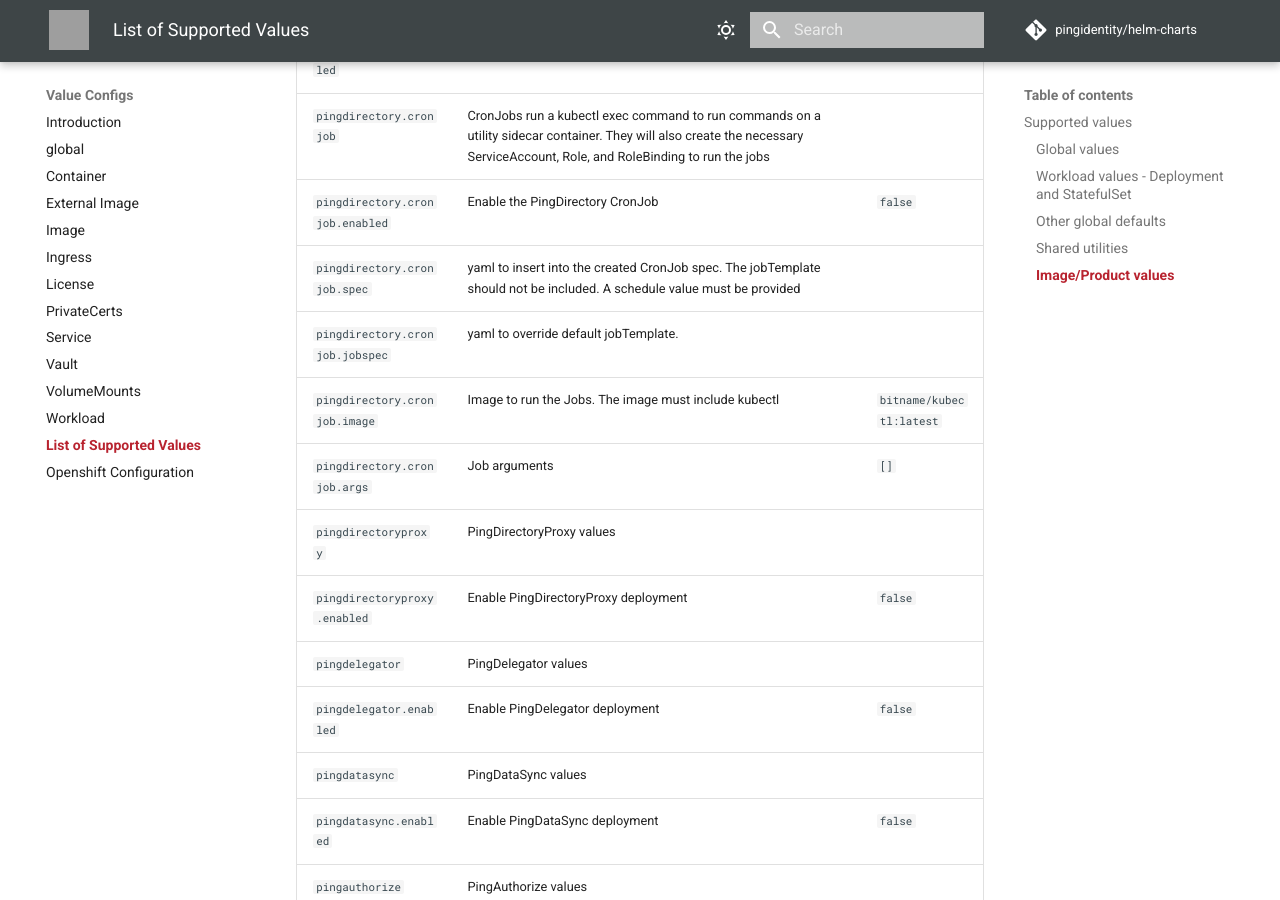
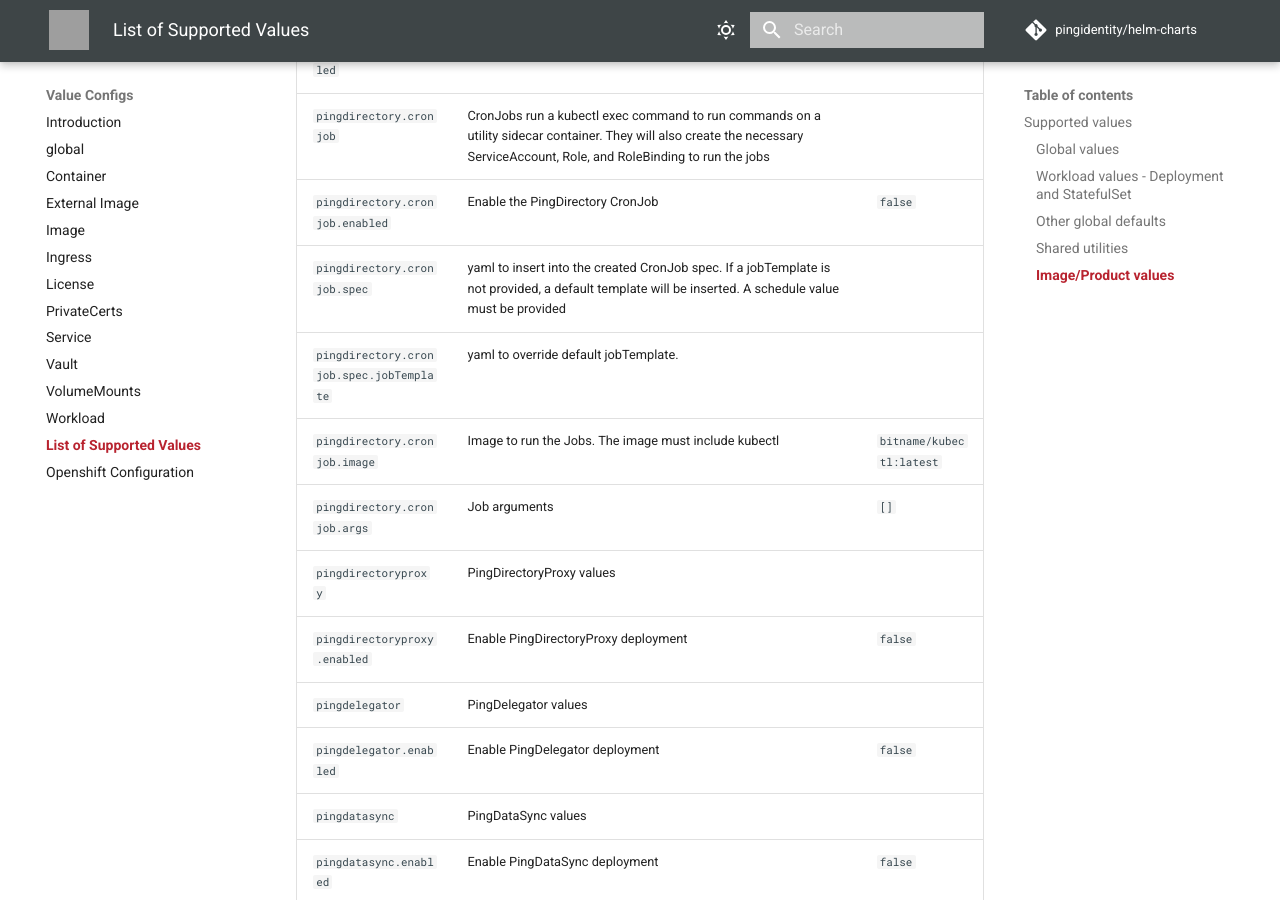
Before and after one commit to pingidentity/helm-charts, an MkDocs documentation site: the page built from docs/config/supported-values.md, in a window 1280 px wide and 900 px high, scrolled down 10515 px. Built offline with MkDocs 1.6.1 and Material for MkDocs 9.7.7, drawn with Linux system fonts in a browser that asks for light colours; comment, search, counter and statistics services are not loaded; grey boxes are pictures that could not be loaded.

Commit message:
update pd cronjob to spec.jobtemplate

```diff
--- a/docs/config/supported-values.md
+++ b/docs/config/supported-values.md
@@ -117,7 +117,7 @@
 
 ### Image/Product values
 | Name                                       | Description                                                                                                                                                                   | Default                  |
-| ------------------------------------------ | ----------------------------------------------------------------------------------------------------------------------------------------------------------------------------- | ------------------------ |
+|--------------------------------------------|-------------------------------------------------------------------------------------------------------------------------------------------------------------------------------| ------------------------ |
 | `ldap-sdk-tools`                           | LDAP SDK tools values                                                                                                                                                         |                          |
 | `ldap-sdk-tools.enabled`                   | Enable LDAP SDK tools deployment                                                                                                                                              | `false`                  |
 | `pingfederate-admin`                       | PingFederate admin values                                                                                                                                                     |                          |
@@ -128,8 +128,8 @@
 | `pingdirectory.enabled`                    | Enable PingDirectory deployment                                                                                                                                               | `false`                  |
 | `pingdirectory.cronjob`                    | CronJobs run a kubectl exec command to run commands on a utility sidecar container. They will also create the necessary ServiceAccount, Role, and RoleBinding to run the jobs |                          |
 | `pingdirectory.cronjob.enabled`            | Enable the PingDirectory CronJob                                                                                                                                              | `false`                  |
-| `pingdirectory.cronjob.spec`               | yaml to insert into the created CronJob spec. The jobTemplate should not be included. A schedule value must be provided                                                       |                          |
-| `pingdirectory.cronjob.jobspec`            | yaml to override default jobTemplate.                                                                                                                                         |                          |
+| `pingdirectory.cronjob.spec`               | yaml to insert into the created CronJob spec. If a jobTemplate is not provided, a default template will be inserted. A schedule value must be provided                        |                          |
+| `pingdirectory.cronjob.spec.jobTemplate`   | yaml to override default jobTemplate.                                                                                                                                         |                          |
 | `pingdirectory.cronjob.image`              | Image to run the Jobs. The image must include kubectl                                                                                                                         | `bitname/kubectl:latest` |
 | `pingdirectory.cronjob.args`               | Job arguments                                                                                                                                                                 | `[]`                     |
 | `pingdirectoryproxy`                       | PingDirectoryProxy values                                                                                                                                                     |                          |
```
Also changed, not shown: 3 other files.
